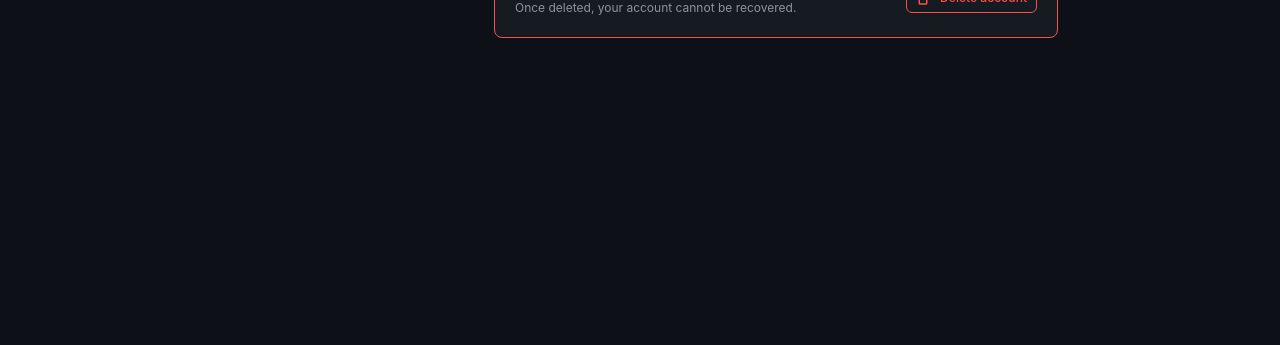
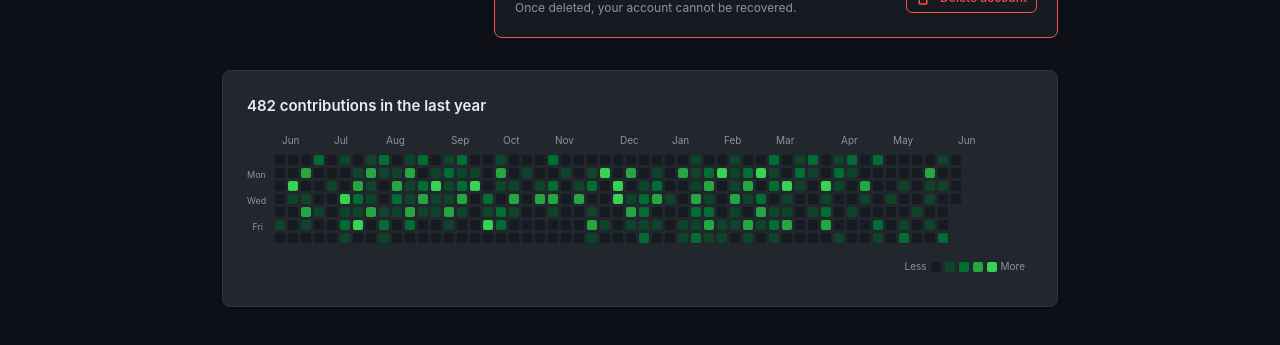
Before and after one commit to Thakurji890/Github, a React app in the folder frontend/: page /profile in a window 1280 px wide. Shown: the part 507-852 px from the top of the page. Before the commit the page ends 800 px from the top, so only its background shows below. Built offline with nearby package versions, Linux system fonts and the light colour scheme; no server answers; sample sign-in values are in the browser's storage; the HTML template or start-up script is replaced by a standard one.

Commit message:
feat: add GitHub-style contribution calendar heatmap to user Profile page

```diff
--- /dev/null
+++ b/frontend/src/components/user/ContributionHeatmap.jsx
@@ -0,0 +1,253 @@
+import { useMemo } from "react";
+import { Box, Typography, Tooltip, Paper } from "@mui/material";
+
+const CONTRIBUTION_COLORS = {
+  0: "#161b22", // Less
+  1: "#0e4429",
+  2: "#006d32",
+  3: "#26a641",
+  4: "#39d353", // More
+};
+
+const CONTRIBUTION_COUNTS = {
+  0: 0,
+  1: 1,
+  2: 3,
+  3: 5,
+  4: 8,
+};
+
+// Simple hash function to generate a seed from user name/id
+const hashCode = (str) => {
+  let hash = 0;
+  for (let i = 0; i < str.length; i++) {
+    hash = (hash << 5) - hash + str.charCodeAt(i);
+    hash |= 0; // Convert to 32bit integer
+  }
+  return Math.abs(hash);
+};
+
+// Helper to check contribution level for a date dynamically based on a seed
+const getContributionForDate = (date, seed) => {
+  const dateStr = date.toISOString().split("T")[0];
+  const hash = hashCode(dateStr + seed);
+  const val = hash % 100;
+  const day = date.getDay();
+  const isWeekend = day === 0 || day === 6;
+
+  let level;
+  if (isWeekend) {
+    if (val < 70) level = 0;
+    else if (val < 90) level = 1;
+    else level = 2;
+  } else {
+    if (val < 40) level = 0;
+    else if (val < 70) level = 1;
+    else if (val < 85) level = 2;
+    else if (val < 95) level = 3;
+    else level = 4;
+  }
+  return {
+    level,
+    count: CONTRIBUTION_COUNTS[level],
+  };
+};
+
+const ContributionHeatmap = ({ username }) => {
+  const seed = useMemo(() => username || "default", [username]);
+
+  // Generate calendar data for the last 53 weeks
+  const { days, totalContributions, monthLabels } = useMemo(() => {
+    const calendarData = [];
+    const today = new Date();
+
+    // Start 364 days ago (52 weeks)
+    const startDate = new Date(today);
+    startDate.setDate(today.getDate() - 364);
+
+    // Pad to the Sunday of that week
+    const startDay = startDate.getDay();
+    startDate.setDate(startDate.getDate() - startDay);
+
+    // Fill days
+    const tempDate = new Date(startDate);
+    while (tempDate <= today) {
+      calendarData.push(new Date(tempDate));
+      tempDate.setDate(tempDate.getDate() + 1);
+    }
+
+    let total = 0;
+    const daysWithData = calendarData.map((date) => {
+      const data = getContributionForDate(date, seed);
+      total += data.count;
+      return {
+        date,
+        ...data,
+      };
+    });
+
+    // Extract month labels based on first day of each week
+    const months = ["Jan", "Feb", "Mar", "Apr", "May", "Jun", "Jul", "Aug", "Sep", "Oct", "Nov", "Dec"];
+    const labels = [];
+    let prevMonth = -1;
+
+    for (let col = 0; col < Math.ceil(daysWithData.length / 7); col++) {
+      const dayIdx = col * 7;
+      if (dayIdx < daysWithData.length) {
+        const date = daysWithData[dayIdx].date;
+        const currentMonth = date.getMonth();
+        if (currentMonth !== prevMonth) {
+          labels.push({ label: months[currentMonth], colIndex: col });
+          prevMonth = currentMonth;
+        }
+      }
+    }
+
+    // Adjust month labels so they don't overlap
+    const filteredLabels = [];
+    let lastColIdx = -4;
+    labels.forEach((lbl) => {
+      if (lbl.colIndex - lastColIdx >= 3) {
+        filteredLabels.push(lbl);
+        lastColIdx = lbl.colIndex;
+      }
+    });
+
+    return {
+      days: daysWithData,
+      totalContributions: total,
+      monthLabels: filteredLabels,
+    };
+  }, [seed]);
+
+  const weekDayLabels = ["Sun", "Mon", "Tue", "Wed", "Thu", "Fri", "Sat"];
+
+  return (
+    <Paper
+      sx={{
+        p: 3,
+        bgcolor: "#161b22",
+        border: "1px solid #30363d",
+        borderRadius: 2,
+        mt: 4,
+      }}
+    >
+      <Typography sx={{ color: "#e6edf3", fontWeight: 600, fontSize: 15, mb: 2 }}>
+        {totalContributions} contributions in the last year
+      </Typography>
+
+      <Box sx={{ display: "flex", flexDirection: "column", overflowX: "auto", pb: 1 }}>
+        {/* Month Labels */}
+        <Box sx={{ display: "flex", pl: 3.5, position: "relative", height: 18, mb: 0.5 }}>
+          {monthLabels.map((lbl, idx) => (
+            <Typography
+              key={idx}
+              sx={{
+                position: "absolute",
+                left: `${35 + lbl.colIndex * 13}px`,
+                fontSize: 10,
+                color: "#8b949e",
+                fontFamily: "inherit",
+              }}
+            >
+              {lbl.label}
+            </Typography>
+          ))}
+        </Box>
+
+        {/* Calendar Grid Container */}
+        <Box sx={{ display: "flex", gap: 1, alignItems: "flex-start" }}>
+          {/* Day Names (Only show Mon, Wed, Fri to match GitHub) */}
+          <Box
+            sx={{
+              display: "grid",
+              gridTemplateRows: "repeat(7, 10px)",
+              gap: "3px",
+              height: 88,
+              pt: 0.2,
+            }}
+          >
+            {weekDayLabels.map((label, idx) => (
+              <Typography
+                key={idx}
+                sx={{
+                  fontSize: 9,
+                  color: "#8b949e",
+                  lineHeight: "10px",
+                  visibility: idx % 2 === 1 ? "visible" : "hidden",
+                  textAlign: "right",
+                  pr: 0.5,
+                  width: 20,
+                }}
+              >
+                {label}
+              </Typography>
+            ))}
+          </Box>
+
+          {/* Grid Squares */}
+          <Box
+            sx={{
+              display: "grid",
+              gridTemplateRows: "repeat(7, 10px)",
+              gridAutoFlow: "column",
+              gap: "3px",
+            }}
+          >
+            {days.map((day, idx) => {
+              const formattedDate = day.date.toLocaleDateString("en-US", {
+                month: "short",
+                day: "numeric",
+                year: "numeric",
+              });
+              return (
+                <Tooltip
+                  key={idx}
+                  title={`${day.count} contributions on ${formattedDate}`}
+                  arrow
+                  placement="top"
+                  enterTouchDelay={0}
+                >
+                  <Box
+                    sx={{
+                      width: 10,
+                      height: 10,
+                      borderRadius: "2px",
+                      bgcolor: CONTRIBUTION_COLORS[day.level],
+                      outline: "1px solid rgba(27, 31, 35, 0.06)",
+                      cursor: "pointer",
+                      transition: "transform 0.1s ease",
+                      "&:hover": {
+                        transform: "scale(1.15)",
+                        zIndex: 1,
+                      },
+                    }}
+                  />
+                </Tooltip>
+              );
+            })}
+          </Box>
+        </Box>
+
+        {/* Legend */}
+        <Box sx={{ display: "flex", justifyContent: "flex-end", alignItems: "center", gap: 0.5, mt: 2, pr: 1 }}>
+          <Typography sx={{ fontSize: 10, color: "#8b949e" }}>Less</Typography>
+          {[0, 1, 2, 3, 4].map((level) => (
+            <Box
+              key={level}
+              sx={{
+                width: 10,
+                height: 10,
+                borderRadius: "2px",
+                bgcolor: CONTRIBUTION_COLORS[level],
+              }}
+            />
+          ))}
+          <Typography sx={{ fontSize: 10, color: "#8b949e" }}>More</Typography>
+        </Box>
+      </Box>
+    </Paper>
+  );
+};
+
+export default ContributionHeatmap;
--- a/frontend/src/components/user/Profile.jsx
+++ b/frontend/src/components/user/Profile.jsx
@@ -17,6 +17,7 @@ import StarBorderIcon from "@mui/icons-material/StarBorder";
 import PeopleAltOutlinedIcon from "@mui/icons-material/PeopleAltOutlined";
 import { userAPI } from "../../api/api";
 import { useAuth } from "../../authContext";
+import ContributionHeatmap from "./ContributionHeatmap";
 
 const darkTheme = createTheme({
   palette: {
@@ -137,7 +138,8 @@ const Profile = () => {
         </Button>
       </Box>
 
-      <Box sx={{ maxWidth: 900, mx: "auto", px: { xs: 2, md: 4 }, pt: 4, pb: 6, display: "grid", gridTemplateColumns: { xs: "1fr", md: "240px 1fr" }, gap: 4 }}>
+      <Box sx={{ maxWidth: 900, mx: "auto", px: { xs: 2, md: 4 }, pt: 4, pb: 6 }}>
+        <Box sx={{ display: "grid", gridTemplateColumns: { xs: "1fr", md: "240px 1fr" }, gap: 4 }}>
 
         {/* Left — User Card */}
         <Box>
@@ -276,6 +278,8 @@ const Profile = () => {
           </Box>
         </Box>
       </Box>
+      <ContributionHeatmap username={user?.username} />
+    </Box>
     </ThemeProvider>
   );
 };
```
